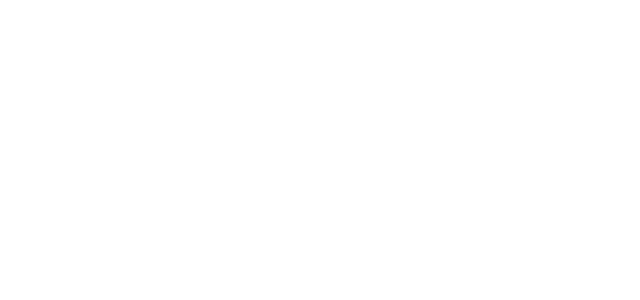
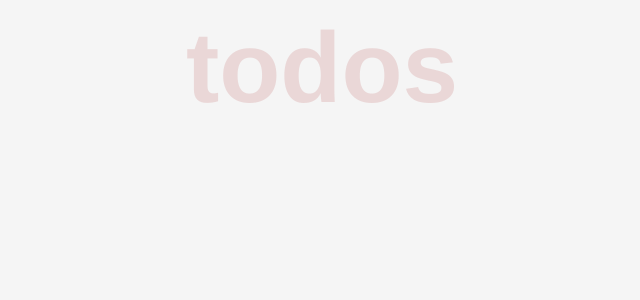
Before and after one commit to PeterKwesiAnsah/todo, a React (Create React App) app: page / in a window 1280 px wide. Shown: the top 300 px of the page, without its empty margins (318-958 px from the left). Built offline with nearby package versions, Linux system fonts and the light colour scheme.

Commit message:
header done

```diff
--- a/src/App.css
+++ b/src/App.css
@@ -1,38 +1,40 @@
-.App {
-  text-align: center;
+* {
+	margin: 0;
+	padding: 0;
+	box-sizing: border-box;
+}
+:root {
+	--tertiaryDark: #af2f2f26;
+	--tertiaryLight: #af2f2f33;
+	--secondaryDark: #4d4d4d;
+	--secondaryLightDark: #777;
+	--secondaryLight: #f5f5f5;
+}
+html {
+	height: 100%;
+	width: 100%;
+}
+body {
+	height: 100%;
+	width: 100%;
+	background-color: var(--secondaryLight);
+	font: 14px 'Helvetica Neue', Helvetica, Arial, sans-serif;
+	/* line-height: 1em; */
+	color: var(--secondaryDark);
+	min-width: 230px;
+	max-width: 550px;
+	margin: 0 auto;
+	-webkit-font-smoothing: antialiased;
+	-moz-osx-font-smoothing: grayscale;
+	font-weight: 300;
 }
 
-.App-logo {
-  height: 40vmin;
-  pointer-events: none;
+#root {
+	width: 100%;
 }
 
-@media (prefers-reduced-motion: no-preference) {
-  .App-logo {
-    animation: App-logo-spin infinite 20s linear;
-  }
+.App {
+	display: flex;
+	flex-direction: column;
+	align-items: center;
 }
-
-.App-header {
-  background-color: #282c34;
-  min-height: 100vh;
-  display: flex;
-  flex-direction: column;
-  align-items: center;
-  justify-content: center;
-  font-size: calc(10px + 2vmin);
-  color: white;
-}
-
-.App-link {
-  color: #61dafb;
-}
-
-@keyframes App-logo-spin {
-  from {
-    transform: rotate(0deg);
-  }
-  to {
-    transform: rotate(360deg);
-  }
-}
--- a/src/App.js
+++ b/src/App.js
@@ -1,10 +1,10 @@
-
 import './App.css';
+import Header from './components/Header';
 
 const App = () => {
 	return (
 		<div className="App">
-
+			<Header></Header>
 		</div>
 	);
 };
--- /dev/null
+++ b/src/Header.css
@@ -0,0 +1,8 @@
+.header {
+	margin-top: 10px;
+}
+
+.header__text {
+	color: var(--tertiaryDark);
+	font-size: 100px;
+}
--- /dev/null
+++ b/src/components/Header.js
@@ -0,0 +1,12 @@
+import React from 'react';
+import '../Header.css';
+
+const Header = () => {
+	return (
+		<div className="header">
+			<h1 className="header__text">todos</h1>
+		</div>
+	);
+};
+
+export default Header;
--- a/src/index.js
+++ b/src/index.js
@@ -1,7 +1,7 @@
 import React from 'react';
 import ReactDOM from 'react-dom';
 import App from './App';
-import reportWebVitals from './reportWebVitals';
+
 
 ReactDOM.render(
   <React.StrictMode>
@@ -9,8 +9,3 @@
   </React.StrictMode>,
   document.getElementById('root')
 );
-
-// If you want to start measuring performance in your app, pass a function
-// to log results (for example: reportWebVitals(console.log))
-// or send to an analytics endpoint. Learn more: https://bit.ly/CRA-vitals
-reportWebVitals();
--- a/src/reportWebVitals.js
+++ /dev/null
@@ -1,13 +0,0 @@
-const reportWebVitals = onPerfEntry => {
-  if (onPerfEntry && onPerfEntry instanceof Function) {
-    import('web-vitals').then(({ getCLS, getFID, getFCP, getLCP, getTTFB }) => {
-      getCLS(onPerfEntry);
-      getFID(onPerfEntry);
-      getFCP(onPerfEntry);
-      getLCP(onPerfEntry);
-      getTTFB(onPerfEntry);
-    });
-  }
-};
-
-export default reportWebVitals;
```
Also changed, not shown: src/components/Todo.js (added, +11 -0 lines), src/setupTests.js (deleted, +0 -5 lines), src/components/Toolbar.js (added).
